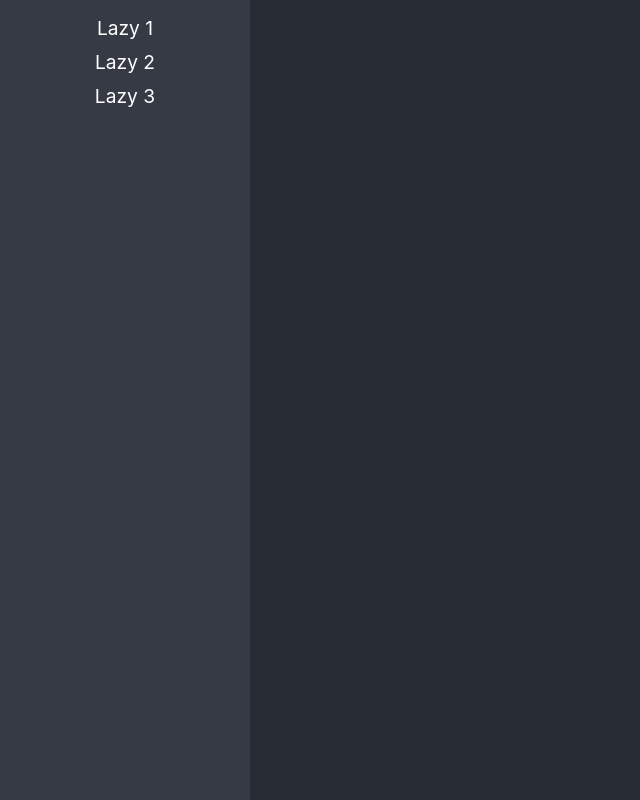
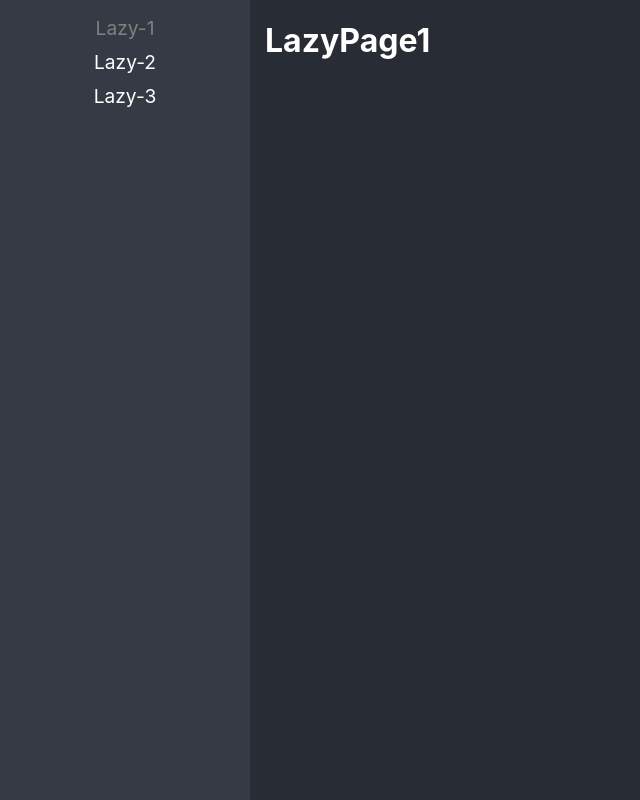
Before and after one commit to enkil000/react-advanced, a React (Create React App) app: page /lazy1 in a window 1280 px wide. Shown: the whole page, without its empty margins (0-640 px from the left). Built offline with nearby package versions, Linux system fonts and the light colour scheme; the HTML template or start-up script is replaced by a standard one.

Commit message:
LazyLoad Base

```diff
--- a/src/01-lazyload/pages/LazyPage1.tsx
+++ b/src/01-lazyload/pages/LazyPage1.tsx
@@ -3,3 +3,5 @@ export const LazyPage1 = () => {
     <h1>LazyPage1</h1>
   )
 }
+
+export default LazyPage1
--- a/src/01-lazyload/pages/LazyPage2.tsx
+++ b/src/01-lazyload/pages/LazyPage2.tsx
@@ -4,3 +4,5 @@ export const LazyPage2 = () => {
     <h1>LazyPage2</h1>
   )
 }
+
+export default LazyPage2
--- a/src/01-lazyload/pages/LazyPage3.tsx
+++ b/src/01-lazyload/pages/LazyPage3.tsx
@@ -1,7 +1,7 @@
-import React from 'react'
-
 export const LazyPage3 = () => {
   return (
     <h1>LazyPage3</h1>
   )
 }
+
+export default LazyPage3
--- a/src/routes/Navigation.tsx
+++ b/src/routes/Navigation.tsx
@@ -1,32 +1,30 @@
-import React from 'react'
+import React, { Suspense } from 'react'
 import { BrowserRouter, Routes, Route, NavLink, Navigate } from 'react-router-dom'
-import {LazyPage1, LazyPage2, LazyPage3} from '../01-lazyload/pages'
+import { routes } from './routes'
 
 const Navigation = () => {
 	return (
+		<Suspense fallback={<span>Cargando</span>}>
 			<BrowserRouter>
 				<div className='main-layout'>
 					<nav>
 						<ul>
-						<li>
-							<NavLink to="/" className={({isActive})=> isActive ? 'nav-active': ''}>Lazy 1</NavLink>
+							{routes.map(({ to, path, name }) => (
+								<li key={path}>
+									<NavLink to={to} className={({ isActive }) => isActive ? 'nav-active' : ''}>{name}</NavLink>
 								</li>
-						<li>
-							<NavLink to="/lazy2" className={({isActive})=> isActive ? 'nav-active': ''}>Lazy 2</NavLink>
-						</li>
-						<li>
-							<NavLink to="/lazy3" className={({isActive})=> isActive ? 'nav-active': ''}>Lazy 3</NavLink>
-						</li>
+							))}
 						</ul>
 					</nav>
 					<Routes>
-					<Route path="lazy2" element={<LazyPage2 />}/>
-					<Route path="lazy3" element={<LazyPage3 />}/>
-					<Route path="/" element={<LazyPage1 />}/>
-					<Route path="/*" element={<Navigate to="/lazy1" replace/>}/>
+						{routes.map(({ path, Component }) => (
+							<Route key={path} path={path} element={<Component />} />
+						))}
+						<Route path="/*" element={<Navigate to={routes[0].to} replace />} />
 					</Routes>
 				</div>
 			</BrowserRouter>
+		</Suspense>
 	)
 }
 
--- /dev/null
+++ b/src/routes/routes.ts
@@ -0,0 +1,37 @@
+
+import { lazy, LazyExoticComponent } from 'react';
+
+type JSXComponent = ()=>JSX.Element
+
+interface Route {
+	to: string
+	path: string
+	Component: (LazyExoticComponent<JSXComponent> | JSXComponent)
+	name: string
+}
+
+const Lazy1 = lazy(()=>import(/* webpackChunkName:"LazyPage1" */ '../01-lazyload/pages/LazyPage1'))
+const Lazy2 = lazy(()=>import(/* webpackChunkName:"LazyPage2" */ '../01-lazyload/pages/LazyPage2'))
+const Lazy3 = lazy(()=>import(/* webpackChunkName:"LazyPage3" */ '../01-lazyload/pages/LazyPage3'))
+
+export const routes:Route[] = [
+	{
+		to: '/lazy1',
+		path: 'lazy1',
+		Component: Lazy1,
+		name: 'Lazy-1'
+	},
+	{
+		to: '/lazy2',
+		path: 'lazy2',
+		Component: Lazy2,
+		name: 'Lazy-2'
+	},
+	{
+		to: '/lazy3',
+		path: 'lazy3',
+		Component: Lazy3,
+		name: 'Lazy-3'
+	},
+
+]
```
Lines whose indentation alone changed are shown as unchanged.
